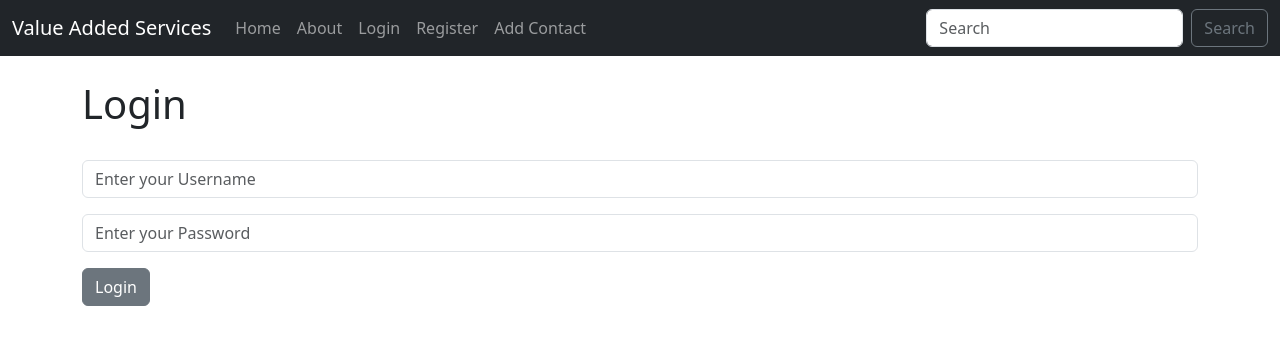
After one commit to DebbieCoates/VAS, a Django app: page /login/ in a window 1280 px wide. The commit adds this page. Shown: the top 345 px of the page. Run offline with Django 5.2, Linux system fonts and the light colour scheme.

Commit message:
Register Form

```diff
--- a/website/vas/templates/home.html
+++ b/website/vas/templates/home.html
@@ -3,11 +3,12 @@
 
 {% block content   %}
 
+
     <br/>
     <h1> Contacts </h1>
     <br/>
+    <!-- Table  -->
 
-    <!-- Table  -->
     <table class="table table-striped table-hover table-bordered">
         <!-- Table header -->
         <thead class="table-dark">
@@ -44,4 +45,5 @@
         </tbody>
     </table>
 
+
 {% endblock content %}
--- /dev/null
+++ b/website/vas/templates/login.html
@@ -0,0 +1,23 @@
+{% extends "base.html" %}
+
+{% block content   %}
+
+    <h1>  Login </h1>
+    <br/>
+
+   <!-- Login Form -->
+    <form method="POST" action="{% url 'login' %}">
+        {% csrf_token %}
+        <div class="mb-3">
+            <input type="text" class="form-control" name="username" placeholder="Enter your Username">
+        </div>
+
+        <div class="mb-3">
+            <input type="password" class="form-control" name="password" placeholder="Enter your Password">
+        </div>
+
+        <button type="submit" class="btn btn-secondary">Login</button>
+    </form> <!-- end of Form -->
+
+
+{% endblock  %}
--- a/website/vas/templates/navbar.html
+++ b/website/vas/templates/navbar.html
@@ -1,6 +1,14 @@
 <nav class="navbar navbar-expand-lg navbar-dark bg-dark">
   <div class="container-fluid">
-    <a class="navbar-brand" href="{% url 'home' %}">Value Added Services</a>
+    <a class="navbar-brand" href="{% url 'home' %}">Value Added Services
+
+        {% if user.is_authenticated %}
+          <span class="text-light ms-2">| {{ user.username }}</span>
+        {% endif %}
+
+    </a>
+
+
     <button class="navbar-toggler" type="button" data-bs-toggle="collapse" data-bs-target="#navbarSupportedContent" aria-controls="navbarSupportedContent" aria-expanded="false" aria-label="Toggle navigation">
       <span class="navbar-toggler-icon"></span>
     </button>
@@ -14,6 +22,24 @@
         <li class="nav-item">
           <a class="nav-link" href="{% url 'about' %}">About</a>
         </li>
+
+        {% if user.is_authenticated %}
+
+        <li class="nav-item">
+          <a class="nav-link" href="{% url 'logout' %}">Logout</a>
+        </li>
+
+
+        {% else %}
+          <li class="nav-item">
+            <a class="nav-link" href="{% url 'login' %}">Login  </a>
+          </li>
+
+          <li class="nav-item">
+            <a class="nav-link" href="{% url 'register' %}">Register</a>
+          </li>
+        {% endif %}
+
 
         <li class="nav-item">
           <a class="nav-link" href="{% url 'add_contact' %}">Add Contact</a>
--- a/website/vas/urls.py
+++ b/website/vas/urls.py
@@ -8,4 +8,7 @@ urlpatterns = [
     path('contact/<int:id>', views.contact, name='contact'),
     path('delete/<int:id>', views.delete_contact, name='delete_contact'),
     path('add_contact/', views.add_contact, name='add_contact'),
+    path('login/', views.login_user, name='login'),
+    path('logout/', views.logout_user, name='logout'),
+    path('register/', views.register_user, name='register'),
 ]
--- a/website/vas/views.py
+++ b/website/vas/views.py
@@ -2,13 +2,45 @@ from django.shortcuts import render, get_object_or_404 , redirect
 from .models import Contact
 from django.contrib import  messages
 from .forms import UpdateContact
+from django.contrib.auth import authenticate, login, logout
+
+
+#login
+def login_user(request):
+        if request.method == "POST":
+            username = request.POST['username']
+            password = request.POST['password']
+            user = authenticate(request, username=username, password=password)
+            if user is not None:
+                login(request, user)
+                messages.success(request, "You have been logged in!")
+                return redirect('home')
+            else:
+                messages.error(request, "There was an error logging in. Please try again...")
+                return redirect('login')
+        else:
+            return render(request, 'login.html', {})
+
+#logout
+def logout_user(request):
+    logout(request)
+    messages.success(request, "You have been logged out...")
+    return redirect('home')
+
+#register
+def register_user(request):
+    return render(request, 'register.html', {})
 
 
 # Homepage.
 def home(request):
-    contacts = Contact.objects.all()
-    return render(request, 'home.html', {'contacts': contacts })
+    if request.user.is_authenticated:
+        contacts = Contact.objects.all()
+        return render(request, 'home.html', {'contacts': contacts })
+    else:
+        return render(request, 'home.html', {})
 
+# About page.
 def about(request):
     return render(request, 'about.html', {})
 
```
Also changed, not shown: website/vas/forms.py (+31 -0 lines), website/vas/templates/register.html (added, +8 -0 lines).
